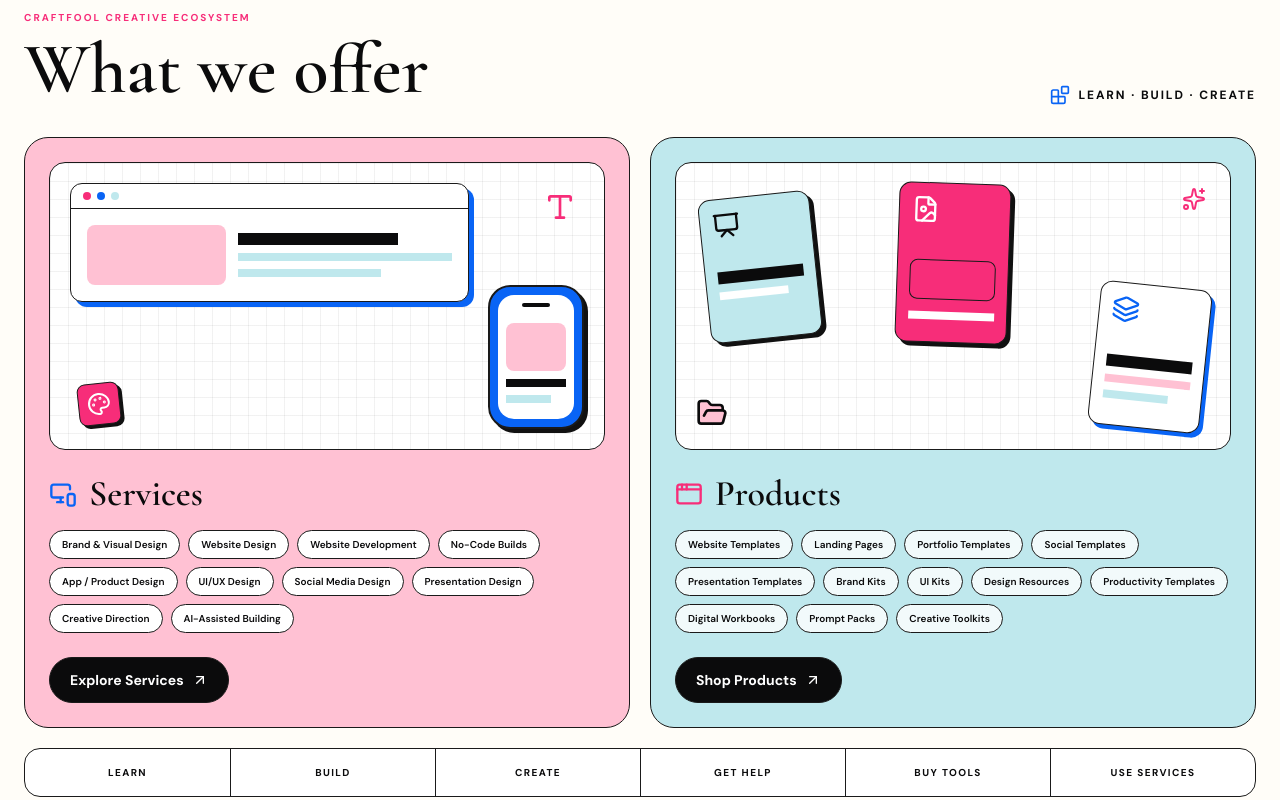
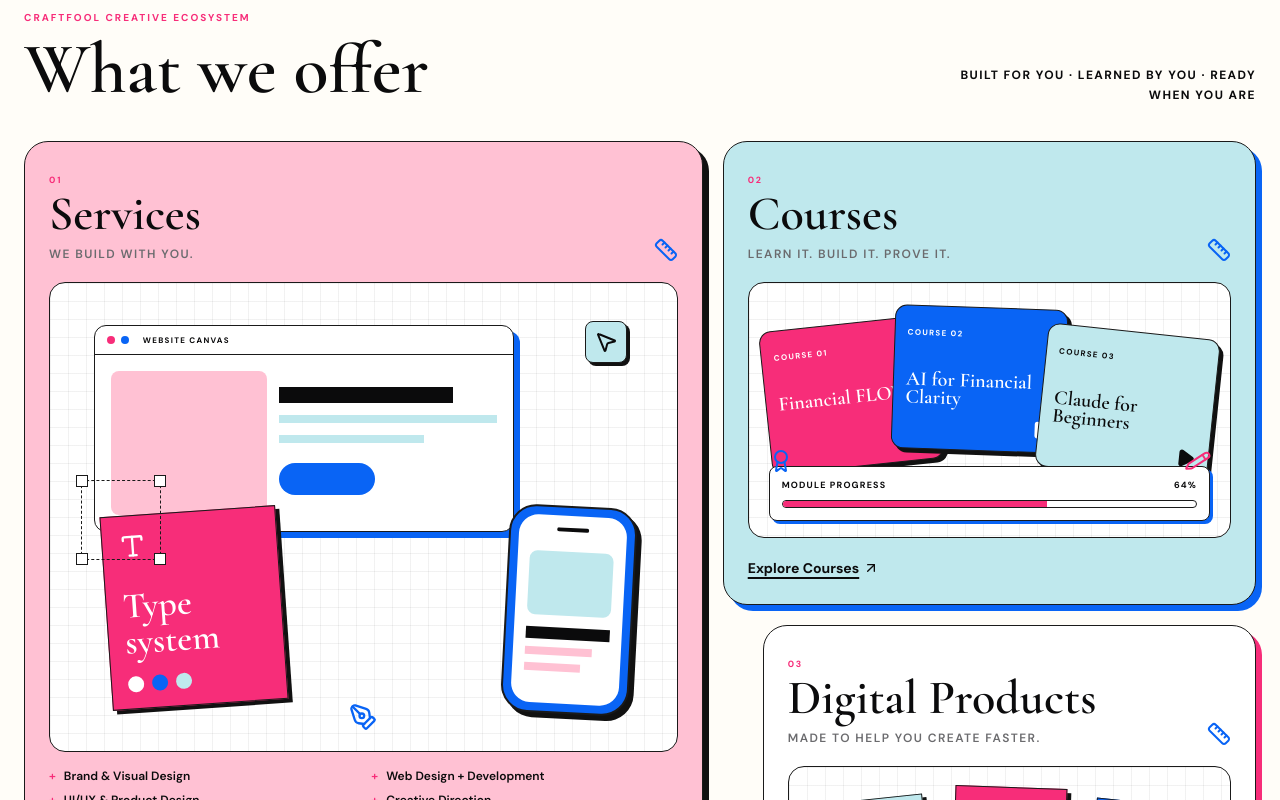
Before and after one commit to goodsmartlabs/impact-multiplier, a Next.js app: page / in a window 1280 px wide. Shown: the part 880-1680 px from the top of the page. Built offline with nearby package versions, Linux system fonts and the light colour scheme; no server answers.

Commit message:
Refine hero artboard and offers

```diff
--- a/src/components/brand-logo.tsx
+++ b/src/components/brand-logo.tsx
@@ -4,7 +4,7 @@ import { cn } from "@/lib/utils";
 export function BrandLogo({ className }: { className?: string }) {
   return (
     <Image
-      src="/craftfool-academia-logo.jpg"
+      src="/craftfool-academia-logo-v2.png"
       alt="CraftFool Academia"
       width={1080}
       height={1080}
--- a/src/components/home/offer-worlds.tsx
+++ b/src/components/home/offer-worlds.tsx
@@ -1,118 +1,107 @@
 import Link from "next/link";
-import {
-  AppWindow,
-  ArrowUpRight,
-  Blocks,
-  FileImage,
-  FolderOpen,
-  Layers3,
-  MonitorSmartphone,
-  Palette,
-  Presentation,
-  Sparkles,
-  Type,
-} from "lucide-react";
+import { ArrowUpRight, Award, Crop, FileStack, FolderOpen, MousePointer2, Palette, PenTool, Pencil, Play, Ruler, Type } from "lucide-react";
 
-const SERVICES = [
-  "Brand & Visual Design",
-  "Website Design",
-  "Website Development",
-  "No-Code Builds",
-  "App / Product Design",
-  "UI/UX Design",
-  "Social Media Design",
-  "Presentation Design",
-  "Creative Direction",
-  "AI-Assisted Building",
-];
+const SERVICE_LABELS = ["Brand & Visual Design", "Web Design + Development", "UI/UX & Product Design", "Creative Direction", "AI-Assisted Building"] as const;
+const PRODUCT_LABELS = ["Templates", "Brand Kits", "UI Kits", "Workbooks", "Prompt Packs", "Creative Toolkits"] as const;
 
-const PRODUCTS = [
-  "Website Templates",
-  "Landing Pages",
-  "Portfolio Templates",
-  "Social Templates",
-  "Presentation Templates",
-  "Brand Kits",
-  "UI Kits",
-  "Design Resources",
-  "Productivity Templates",
-  "Digital Workbooks",
-  "Prompt Packs",
-  "Creative Toolkits",
-];
+function SelectionHandles() {
+  return <><i className="absolute -left-1.5 -top-1.5 h-3 w-3 border border-blue bg-white" /><i className="absolute -right-1.5 -top-1.5 h-3 w-3 border border-blue bg-white" /><i className="absolute -bottom-1.5 -left-1.5 h-3 w-3 border border-blue bg-white" /><i className="absolute -bottom-1.5 -right-1.5 h-3 w-3 border border-blue bg-white" /></>;
+}
 
-function LabelCloud({ labels, blue = false }: { labels: readonly string[]; blue?: boolean }) {
+function ServicesCanvas() {
   return (
-    <div className="flex flex-wrap gap-2" aria-label={labels.join(", ")}>
-      {labels.map((label) => (
-        <span key={label} className={`rounded-full border border-ink px-3 py-1.5 text-[10px] font-semibold ${blue ? "bg-white/80" : "bg-paper"}`}>
-          {label}
-        </span>
-      ))}
+    <div className="editorial-grid relative min-h-[390px] overflow-hidden rounded-2xl border border-ink bg-white md:min-h-[470px]">
+      <div className="absolute left-[7%] top-[9%] w-[67%] rounded-xl border border-ink bg-paper shadow-[6px_6px_0_#0964f5] transition-transform duration-200 group-hover:-translate-y-1 group-hover:translate-x-1">
+        <div className="flex items-center gap-1.5 border-b border-ink px-3 py-2"><i className="h-2 w-2 rounded-full bg-pink" /><i className="h-2 w-2 rounded-full bg-blue" /><span className="ml-2 text-[8px] font-bold uppercase tracking-[0.16em]">Website canvas</span></div>
+        <div className="grid grid-cols-[0.72fr_1fr] gap-3 p-4"><div className="h-36 rounded-lg bg-pink-dim" /><div className="space-y-3 pt-4"><div className="h-4 w-4/5 bg-ink" /><div className="h-2 w-full bg-blue-dim" /><div className="h-2 w-2/3 bg-blue-dim" /><div className="mt-5 h-8 w-24 rounded-full bg-blue" /></div></div>
+      </div>
+      <div className="absolute bottom-[8%] right-[7%] h-52 w-32 rotate-3 rounded-[1.7rem] border-2 border-ink bg-blue p-2 shadow-[5px_5px_0_#111] transition-transform duration-200 group-hover:-translate-y-1 group-hover:rotate-1">
+        <div className="h-full rounded-[1.2rem] bg-white p-3"><div className="mx-auto h-1 w-8 rounded-full bg-ink" /><div className="mt-5 h-16 rounded-lg bg-blue-dim" /><div className="mt-3 h-3 bg-ink" /><div className="mt-2 h-2 w-4/5 bg-pink-dim" /><div className="mt-2 h-2 w-2/3 bg-pink-dim" /></div>
+      </div>
+      <div className="absolute bottom-[10%] left-[9%] w-44 -rotate-4 border border-ink bg-pink p-4 text-white shadow-[4px_4px_0_#111] transition-transform duration-200 group-hover:-translate-y-1 group-hover:-rotate-2">
+        <Type className="h-7 w-7" /><p className="mt-7 font-display text-4xl font-semibold leading-none">Type<br />system</p><div className="mt-4 flex gap-2"><i className="h-4 w-4 rounded-full bg-white" /><i className="h-4 w-4 rounded-full bg-blue" /><i className="h-4 w-4 rounded-full bg-blue-dim" /></div>
+      </div>
+      <div className="design-sticker absolute right-[8%] top-[8%] rounded-lg border border-ink bg-blue-dim p-2 shadow-[3px_3px_0_#111]"><MousePointer2 className="h-6 w-6" /></div>
+      <PenTool className="absolute bottom-5 left-1/2 h-7 w-7 -translate-x-1/2 text-blue" aria-hidden="true" />
+      <div className="absolute left-[5%] top-[42%] h-20 w-20 border border-dashed border-blue"><SelectionHandles /></div>
     </div>
   );
 }
 
-function ServicesVisual() {
+const COURSE_PREVIEWS = [
+  { title: "Financial FLOW", className: "left-4 top-10 -rotate-6 bg-pink text-white" },
+  { title: "AI for Financial Clarity", className: "left-[30%] top-6 rotate-2 bg-blue text-white" },
+  { title: "Claude for Beginners", className: "right-4 top-12 rotate-6 bg-blue-dim text-ink" },
+] as const;
+
+function CoursesCanvas() {
   return (
-    <div className="editorial-grid relative h-64 overflow-hidden rounded-2xl border border-ink bg-paper sm:h-72">
-      <div className="absolute left-5 top-5 w-[72%] rounded-xl border border-ink bg-white shadow-[5px_5px_0_#0964f5] transition-transform duration-200 group-hover:-translate-y-1 group-hover:translate-x-1">
-        <div className="flex items-center gap-1.5 border-b border-ink px-3 py-2"><i className="h-2 w-2 rounded-full bg-pink" /><i className="h-2 w-2 rounded-full bg-blue" /><i className="h-2 w-2 rounded-full bg-blue-dim" /></div>
-        <div className="grid grid-cols-[0.65fr_1fr] gap-3 p-4"><div className="rounded-lg bg-pink-dim" /><div className="space-y-2 py-2"><div className="h-3 w-3/4 bg-ink" /><div className="h-2 w-full bg-blue-dim" /><div className="h-2 w-2/3 bg-blue-dim" /></div></div>
+    <div className="editorial-grid relative h-64 overflow-hidden rounded-2xl border border-ink bg-white">
+      {COURSE_PREVIEWS.map((course, index) => (
+        <div key={course.title} className={`absolute h-36 w-[36%] min-w-28 rounded-xl border border-ink p-3 shadow-[4px_4px_0_#111] transition-transform duration-200 group-hover:-translate-y-2 ${course.className}`}>
+          <span className="text-[8px] font-bold uppercase tracking-[0.16em]">Course 0{index + 1}</span>
+          <p className="mt-7 font-display text-xl font-semibold leading-[0.92]">{course.title}</p>
+          <Play className="absolute bottom-3 right-3 h-5 w-5 fill-current" />
+        </div>
+      ))}
+      <div className="absolute bottom-4 left-5 right-5 rounded-lg border border-ink bg-paper p-3 shadow-[3px_3px_0_#0964f5]">
+        <div className="flex items-center justify-between text-[9px] font-bold uppercase tracking-[0.13em]"><span>Module progress</span><span>64%</span></div><div className="mt-2 h-2 overflow-hidden rounded-full border border-ink bg-white"><div className="h-full w-[64%] bg-pink" /></div>
       </div>
-      <div className="absolute bottom-5 right-5 h-36 w-24 rounded-[1.4rem] border-2 border-ink bg-blue p-2 shadow-[4px_4px_0_#111] transition-transform duration-200 group-hover:rotate-2">
-        <div className="h-full rounded-[1rem] bg-white p-2"><div className="mx-auto h-1 w-7 rounded-full bg-ink" /><div className="mt-4 h-12 rounded-lg bg-pink-dim" /><div className="mt-2 h-2 bg-ink" /><div className="mt-2 h-2 w-3/4 bg-blue-dim" /></div>
-      </div>
-      <div className="design-sticker absolute bottom-6 left-7 -rotate-6 rounded-lg border border-ink bg-pink p-2 text-white shadow-[3px_3px_0_#111]"><Palette className="h-6 w-6" aria-hidden="true" /></div>
-      <Type className="absolute right-7 top-7 h-8 w-8 text-pink" aria-hidden="true" />
+      <Pencil className="absolute bottom-16 right-5 h-6 w-6 rotate-12 text-pink" aria-hidden="true" />
+      <Award className="absolute bottom-16 left-5 h-6 w-6 text-blue" aria-hidden="true" />
     </div>
   );
 }
 
-function ProductsVisual() {
+function ProductsCanvas() {
   return (
-    <div className="editorial-grid relative h-64 overflow-hidden rounded-2xl border border-ink bg-paper sm:h-72">
-      <div className="absolute left-7 top-8 h-36 w-28 -rotate-6 rounded-xl border border-ink bg-blue-dim p-3 shadow-[4px_4px_0_#111] transition-transform duration-200 group-hover:-translate-y-1"><Presentation className="h-7 w-7" aria-hidden="true" /><div className="mt-8 h-3 bg-ink" /><div className="mt-2 h-2 w-4/5 bg-white" /></div>
-      <div className="absolute left-1/2 top-5 h-40 w-28 -translate-x-1/2 rotate-2 rounded-xl border border-ink bg-pink p-3 text-white shadow-[4px_4px_0_#111] transition-transform duration-200 group-hover:-translate-y-1 group-hover:rotate-0"><FileImage className="h-7 w-7" aria-hidden="true" /><div className="mt-9 h-10 rounded-lg border border-white/70" /><div className="mt-3 h-2 bg-white" /></div>
-      <div className="absolute bottom-5 right-6 h-36 w-28 rotate-6 rounded-xl border border-ink bg-white p-3 shadow-[4px_4px_0_#0964f5] transition-transform duration-200 group-hover:-translate-y-1"><Layers3 className="h-7 w-7 text-blue" aria-hidden="true" /><div className="mt-8 space-y-2"><div className="h-3 bg-ink" /><div className="h-2 bg-pink-dim" /><div className="h-2 w-3/4 bg-blue-dim" /></div></div>
-      <FolderOpen className="absolute bottom-5 left-5 h-8 w-8 fill-pink-dim text-ink" aria-hidden="true" />
-      <Sparkles className="absolute right-6 top-6 h-6 w-6 text-pink" aria-hidden="true" />
+    <div className="editorial-grid relative h-56 overflow-hidden rounded-2xl border border-ink bg-white">
+      <div className="absolute left-7 top-8 h-32 w-28 -rotate-6 border border-ink bg-blue-dim p-3 shadow-[4px_4px_0_#111] transition-transform duration-200 group-hover:-translate-x-2 group-hover:-rotate-8"><span className="text-[8px] font-bold uppercase tracking-[0.14em]">Workbook</span><div className="mt-7 space-y-2"><i className="block h-2 bg-ink" /><i className="block h-2 bg-white" /><i className="block h-2 w-3/4 bg-white" /></div></div>
+      <div className="absolute left-1/2 top-5 h-36 w-28 -translate-x-1/2 rotate-2 border border-ink bg-pink p-3 text-white shadow-[4px_4px_0_#111] transition-transform duration-200 group-hover:-translate-y-2"><Palette className="h-6 w-6" /><span className="absolute bottom-3 left-3 text-[9px] font-bold uppercase tracking-[0.14em]">Brand kit</span></div>
+      <div className="absolute right-7 top-9 h-32 w-28 rotate-6 border border-ink bg-blue p-3 text-white shadow-[4px_4px_0_#111] transition-transform duration-200 group-hover:translate-x-2 group-hover:rotate-8"><FileStack className="h-6 w-6" /><span className="absolute bottom-3 left-3 text-[9px] font-bold uppercase tracking-[0.14em]">UI kit</span></div>
+      <FolderOpen className="absolute bottom-3 left-4 h-7 w-7 fill-pink-dim text-ink" aria-hidden="true" />
+      <Crop className="absolute bottom-3 right-4 h-6 w-6 text-blue" aria-hidden="true" />
     </div>
   );
 }
 
+function OfferHeader({ number, title, line }: { number: string; title: string; line: string }) {
+  return <div className="flex items-end justify-between gap-4"><div><span className="text-[9px] font-bold uppercase tracking-[0.2em] text-pink">{number}</span><h3 className="font-display text-4xl font-semibold leading-none md:text-5xl">{title}</h3><p className="mt-2 text-xs font-semibold uppercase tracking-[0.12em] text-muted">{line}</p></div><Ruler className="h-6 w-6 text-blue" aria-hidden="true" /></div>;
+}
+
+function ShortLabels({ labels }: { labels: readonly string[] }) {
+  return <ul className="mt-4 grid gap-x-4 gap-y-2 text-xs font-semibold sm:grid-cols-2">{labels.map((label) => <li key={label} className="flex items-center gap-2"><span className="text-pink">+</span>{label}</li>)}</ul>;
+}
+
 export function OfferWorlds() {
   return (
-    <section id="what-we-offer" className="border-b border-ink px-4 py-14 md:px-6 md:py-20" aria-labelledby="what-we-offer-title">
+    <section id="what-we-offer" className="relative overflow-hidden border-b border-ink px-4 py-14 md:px-6 md:py-20" aria-labelledby="what-we-offer-title">
       <div className="mx-auto max-w-7xl">
-        <div className="mb-8 flex flex-wrap items-end justify-between gap-4">
-          <div>
-            <p className="text-[10px] font-bold uppercase tracking-[0.2em] text-pink">CraftFool creative ecosystem</p>
-            <h2 id="what-we-offer-title" className="mt-2 font-display text-5xl font-semibold leading-none md:text-7xl">What we offer</h2>
-          </div>
-          <div className="flex items-center gap-2 text-xs font-bold uppercase tracking-[0.16em]"><Blocks className="h-5 w-5 text-blue" /> Learn · Build · Create</div>
+        <div className="mb-9 flex flex-wrap items-end justify-between gap-4">
+          <div><p className="text-[10px] font-bold uppercase tracking-[0.2em] text-pink">CraftFool creative ecosystem</p><h2 id="what-we-offer-title" className="mt-2 font-display text-5xl font-semibold leading-none md:text-7xl">What we offer</h2></div>
+          <p className="max-w-xs text-right text-xs font-bold uppercase leading-relaxed tracking-[0.12em]">Built for you · learned by you · ready when you are</p>
         </div>
 
-        <div className="grid gap-5 lg:grid-cols-2">
-          <article className="group rounded-3xl border border-ink bg-pink-dim p-4 transition-transform duration-200 hover:-translate-y-1 md:p-6">
-            <ServicesVisual />
-            <div className="mt-6 flex items-center gap-3"><MonitorSmartphone className="h-7 w-7 text-blue" aria-hidden="true" /><h3 className="font-display text-4xl font-semibold">Services</h3></div>
-            <div className="mt-4"><LabelCloud labels={SERVICES} /></div>
-            <Link href="/explore" className="mt-6 inline-flex items-center gap-2 rounded-full border border-ink bg-ink px-5 py-3 text-sm font-bold text-white transition-transform hover:-translate-y-0.5">Explore Services <ArrowUpRight className="h-4 w-4" /></Link>
+        <div className="grid gap-5 lg:grid-cols-[1.12fr_0.88fr] lg:grid-rows-[auto_auto]">
+          <article className="group rounded-3xl border border-ink bg-pink-dim p-4 shadow-[6px_6px_0_#111] md:p-6 lg:row-span-2">
+            <OfferHeader number="01" title="Services" line="We build with you." />
+            <div className="mt-5"><ServicesCanvas /></div>
+            <ShortLabels labels={SERVICE_LABELS} />
+            <Link href="/explore" className="mt-5 inline-flex items-center gap-1 text-sm font-bold underline decoration-2 underline-offset-4">Explore Services <ArrowUpRight className="h-4 w-4" /></Link>
           </article>
 
-          <article className="group rounded-3xl border border-ink bg-blue-dim p-4 transition-transform duration-200 hover:-translate-y-1 md:p-6">
-            <ProductsVisual />
-            <div className="mt-6 flex items-center gap-3"><AppWindow className="h-7 w-7 text-pink" aria-hidden="true" /><h3 className="font-display text-4xl font-semibold">Products</h3></div>
-            <div className="mt-4"><LabelCloud labels={PRODUCTS} blue /></div>
-            <Link href="/search" className="mt-6 inline-flex items-center gap-2 rounded-full border border-ink bg-ink px-5 py-3 text-sm font-bold text-white transition-transform hover:-translate-y-0.5">Shop Products <ArrowUpRight className="h-4 w-4" /></Link>
+          <article className="group rounded-3xl border border-ink bg-blue-dim p-4 shadow-[6px_6px_0_#0964f5] md:p-6">
+            <OfferHeader number="02" title="Courses" line="Learn it. Build it. Prove it." />
+            <div className="mt-5"><CoursesCanvas /></div>
+            <Link href="/academy" className="mt-5 inline-flex items-center gap-1 text-sm font-bold underline decoration-2 underline-offset-4">Explore Courses <ArrowUpRight className="h-4 w-4" /></Link>
           </article>
-        </div>
 
-        <div className="mt-5 grid grid-cols-3 overflow-hidden rounded-2xl border border-ink bg-paper text-center sm:grid-cols-6">
-          {["Learn", "Build", "Create", "Get help", "Buy tools", "Use services"].map((label, index) => (
-            <div key={label} className={`px-2 py-4 text-[10px] font-bold uppercase tracking-[0.14em] ${index > 0 ? "border-l border-ink" : ""} ${index > 2 ? "border-t border-ink sm:border-t-0" : ""}`}>{label}</div>
-          ))}
+          <article className="group ml-0 rounded-3xl border border-ink bg-paper p-4 shadow-[6px_6px_0_#f72d79] md:p-6 lg:ml-10">
+            <OfferHeader number="03" title="Digital Products" line="Made to help you create faster." />
+            <div className="mt-5"><ProductsCanvas /></div>
+            <ShortLabels labels={PRODUCT_LABELS} />
+            <Link href="/search" className="mt-5 inline-flex items-center gap-1 text-sm font-bold underline decoration-2 underline-offset-4">Shop Products <ArrowUpRight className="h-4 w-4" /></Link>
+          </article>
         </div>
       </div>
     </section>
```
Also changed, not shown: src/components/home/creative-workbench.tsx (+10 -3 lines), public/craftfool-academia-logo-v2.png (added).
